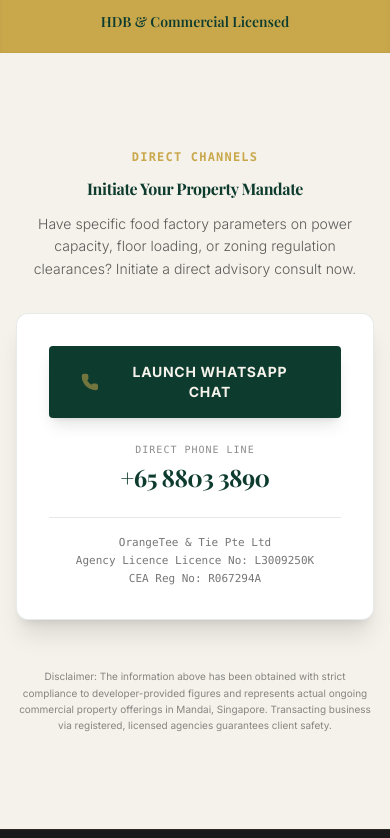
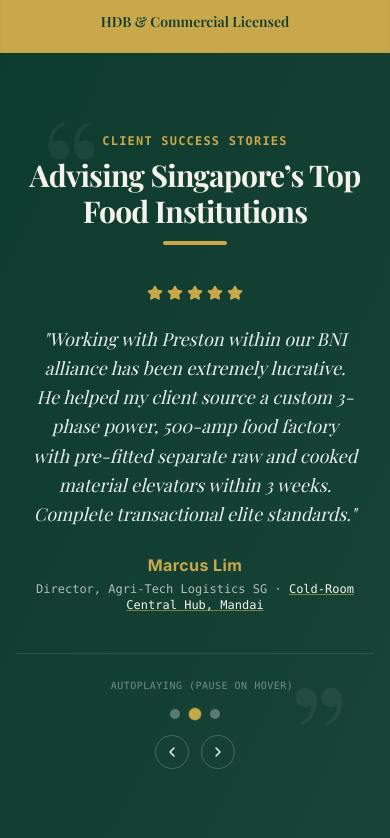
Before and after one commit to vgamotan/mgkprop, a React (Vite) app: page / in a window 390 px wide. Shown: the part 5966-6804 px from the top of the page. Built offline with nearby package versions, Linux system fonts and the light colour scheme; a web font is replaced by a local one.

Commit message:
feat: add testimonial carousel and CI/CD pipeline
- Implement testimonial slider with motion animations
- Configure Vite base path for static deployment
- Add GitHub Actions workflow for automated deployments

```diff
--- a/src/App.tsx
+++ b/src/App.tsx
@@ -8,6 +8,9 @@ import {
   Compass,
   Layers,
   ChevronRight,
+  ChevronLeft,
+  Quote,
+  Star,
   Flame,
   Maximize2,
   Award,
@@ -17,6 +20,7 @@ import {
   Briefcase,
   ExternalLink
 } from 'lucide-react';
+import { motion, AnimatePresence } from 'motion/react';
 
 export default function App() {
   // Safe WhatsApp pre-fills
@@ -60,6 +64,42 @@ export default function App() {
 
   // Sticky header background transition on scroll
   const [isScrolled, setIsScrolled] = useState(false);
+
+  // Active Testimonial Carousel state
+  const [activeTestimonial, setActiveTestimonial] = useState(0);
+  const [isTestimonialAutoplay, setIsTestimonialAutoplay] = useState(true);
+
+  const testimonials = [
+    {
+      id: "testimonial-1",
+      quote: "Preston is exceptional. Finding an industrial space in Singapore with precise SFA zoning for raw meat processing and proper grease traps is a compliance nightmare. He navigated the NEA/SFA rules flawlessly and secured our 12,000 sqft facility in West Pecan.",
+      author: "Tan Wei Seong",
+      role: "Co-Founder, Apex Artisanal Meats",
+      property: "SFA-Approved Food Suite",
+    },
+    {
+      id: "testimonial-2",
+      quote: "Working with Preston within our BNI alliance has been extremely lucrative. He helped my client source a custom 3-phase power, 500-amp food factory with pre-fitted separate raw and cooked material elevators within 3 weeks. Complete transactional elite standards.",
+      author: "Marcus Lim",
+      role: "Director, Agri-Tech Logistics SG",
+      property: "Cold-Room Central Hub, Mandai",
+    },
+    {
+      id: "testimonial-3",
+      quote: "Our cold-storage logistics requirements were highly specific regarding structural ceiling limits and floor load-bearing capacity for heavy racking. Preston’s deep technical expertise in food-grade properties saved us months of futile site viewings.",
+      author: "Sarah Mendoza",
+      role: "Chief Operations Officer, Zenith Cold Chain",
+      property: "Cold Storage & Packing Plant, Tuas",
+    },
+  ];
+
+  useEffect(() => {
+    if (!isTestimonialAutoplay) return;
+    const timer = setInterval(() => {
+      setActiveTestimonial((prev) => (prev + 1) % testimonials.length);
+    }, 6000);
+    return () => clearInterval(timer);
+  }, [isTestimonialAutoplay, testimonials.length]);
   useEffect(() => {
     const handleScroll = () => {
       if (window.scrollY > 50) {
@@ -656,6 +696,126 @@ export default function App() {
         </div>
       </section>
 
+      {/* TESTIMONIALS CAROUSEL SECTION */}
+      <section
+        id="testimonials-section"
+        className="py-20 bg-gradient-to-br from-brand-green to-brand-green/95 text-white relative overflow-hidden"
+        onMouseEnter={() => setIsTestimonialAutoplay(false)}
+        onMouseLeave={() => setIsTestimonialAutoplay(true)}
+      >
+        {/* Soft background quote marks decoration */}
+        <div className="absolute top-10 left-10 opacity-5 pointer-events-none text-[150px] font-serif leading-none select-none">“</div>
+        <div className="absolute bottom-10 right-10 opacity-5 pointer-events-none text-[150px] font-serif leading-none select-none">”</div>
+
+        <div className="max-w-4xl mx-auto px-4 md:px-8 space-y-10 relative z-10 text-center">
+          <div className="space-y-2">
+            <span className="text-xs font-semibold uppercase tracking-widest text-brand-gold font-mono block">CLIENT SUCCESS STORIES</span>
+            <h2 className="font-serif text-3xl sm:text-4xl font-bold tracking-tight text-brand-cream">
+              Advising Singapore’s Top Food Institutions
+            </h2>
+            <div className="w-16 h-1 bg-brand-gold mx-auto rounded mt-3"></div>
+          </div>
+
+          {/* Carousel Frame */}
+          <div className="relative min-h-[300px] md:min-h-[240px] flex items-center justify-center">
+            <AnimatePresence mode="wait">
+              {testimonials.map((t, index) => {
+                if (index !== activeTestimonial) return null;
+                return (
+                  <motion.div
+                    key={t.id}
+                    initial={{ opacity: 0, y: 15 }}
+                    animate={{ opacity: 1, y: 0 }}
+                    exit={{ opacity: 0, y: -15 }}
+                    transition={{ duration: 0.4, ease: "easeInOut" }}
+                    className="space-y-6 max-w-3xl mx-auto px-4"
+                  >
+                    {/* Star Rating */}
+                    <div className="flex justify-center gap-1 text-brand-gold" id={`stars-${t.id}`}>
+                      {[...Array(5)].map((_, i) => (
+                        <Star key={i} size={16} className="fill-current" />
+                      ))}
+                    </div>
+
+                    {/* Testimonial Quote */}
+                    <p className="font-serif text-lg sm:text-xl md:text-2xl leading-relaxed italic text-white/90 font-light">
+                      "{t.quote}"
+                    </p>
+
+                    {/* Client Metadata */}
+                    <div className="space-y-1">
+                      <h4 className="font-sans text-base font-bold text-brand-gold tracking-wide">
+                        {t.author}
+                      </h4>
+                      <p className="font-mono text-xs text-brand-cream/70">
+                        {t.role} · <span className="text-brand-cream underline decoration-brand-gold/60">{t.property}</span>
+                      </p>
+                    </div>
+                  </motion.div>
+                );
+              })}
+            </AnimatePresence>
+          </div>
+
+          {/* Slide Controls & Pagination */}
+          <div className="flex flex-col sm:flex-row items-center justify-between pt-6 border-t border-white/10 gap-4">
+
+            {/* Auto-play status indicator */}
+            <span className="text-[10px] font-mono text-white/40 tracking-wider uppercase flex items-center gap-2">
+              <span className={`w-1.5 h-1.5 rounded-full ${isTestimonialAutoplay ? 'bg-brand-gold animate-ping' : 'bg-white/40'}`}></span>
+              {isTestimonialAutoplay ? 'Autoplaying (Pause on hover)' : 'Paused'}
+            </span>
+
+            {/* Pagination Dots */}
+            <div className="flex gap-2.5">
+              {testimonials.map((_, idx) => (
+                <button
+                  key={idx}
+                  id={`testimonial-dot-${idx}`}
+                  onClick={() => {
+                    setActiveTestimonial(idx);
+                    setIsTestimonialAutoplay(false);
+                  }}
+                  className={`w-2.5 h-2.5 rounded-full transition-all duration-300 ${
+                    idx === activeTestimonial
+                      ? 'bg-brand-gold scale-125'
+                      : 'bg-white/30 hover:bg-white/50'
+                  }`}
+                  aria-label={`Go to slide ${idx + 1}`}
+                />
+              ))}
+            </div>
+
+            {/* Navigation Buttons */}
+            <div className="flex items-center gap-3">
+              <button
+                id="testimonial-prev-btn"
+                onClick={() => {
+                  setActiveTestimonial((prev) => (prev - 1 + testimonials.length) % testimonials.length);
+                  setIsTestimonialAutoplay(false);
+                }}
+                className="p-2 rounded-full border border-white/20 hover:border-brand-gold hover:text-brand-gold transition-colors duration-200"
+                aria-label="Previous testimonial"
+              >
+                <ChevronLeft size={16} />
+              </button>
+              <button
+                id="testimonial-next-btn"
+                onClick={() => {
+                  setActiveTestimonial((prev) => (prev + 1) % testimonials.length);
+                  setIsTestimonialAutoplay(false);
+                }}
+                className="p-2 rounded-full border border-white/20 hover:border-brand-gold hover:text-brand-gold transition-colors duration-200"
+                aria-label="Next testimonial"
+              >
+                <ChevronRight size={16} />
+              </button>
+            </div>
+
+          </div>
+        </div>
+      </section>
+
       {/* 7. CONTACT / CTA SECTION */}
       <section
         id="contact-section"
--- a/vite.config.ts
+++ b/vite.config.ts
@@ -5,6 +5,7 @@ import {defineConfig} from 'vite';
 
 export default defineConfig(() => {
   return {
+    base: './',
     plugins: [react(), tailwindcss()],
     resolve: {
       alias: {
```
